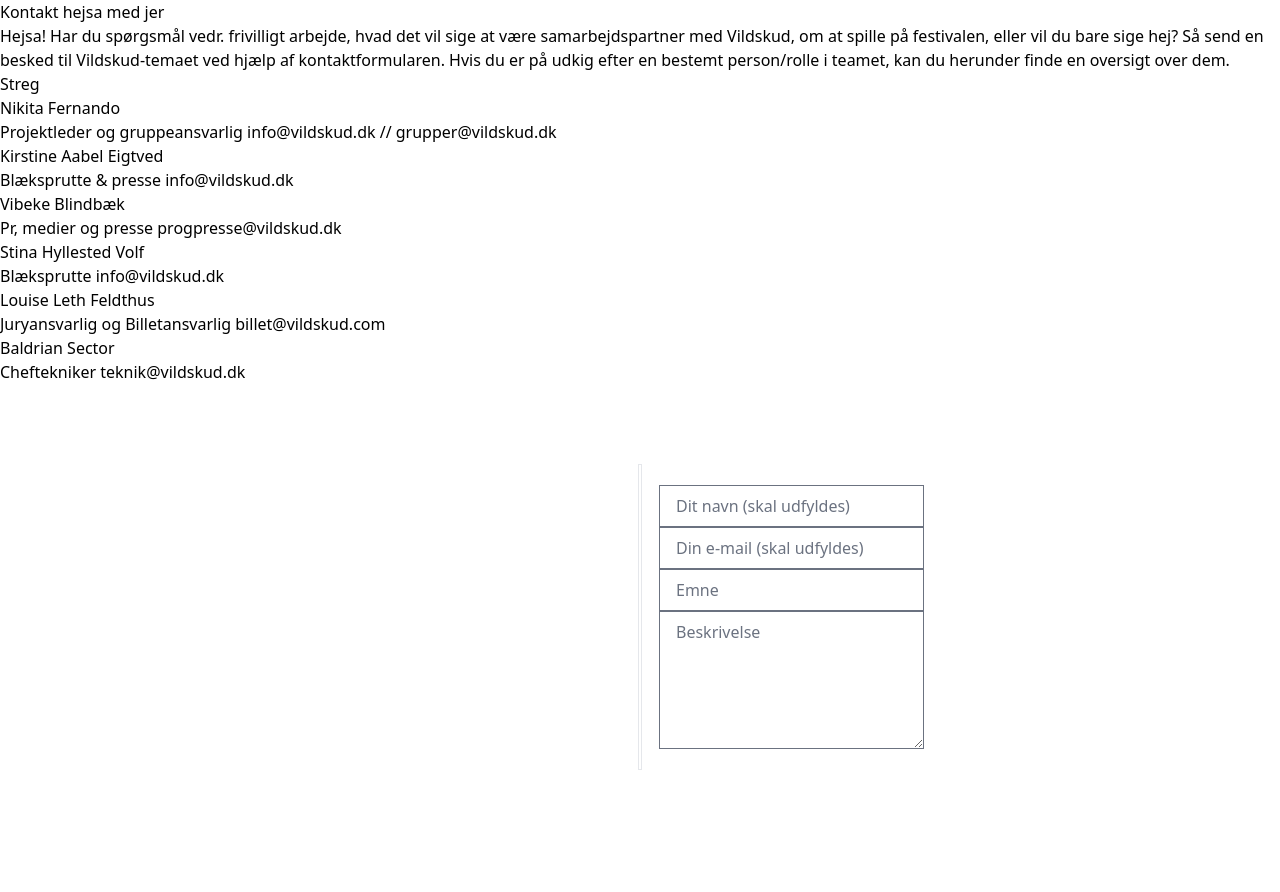
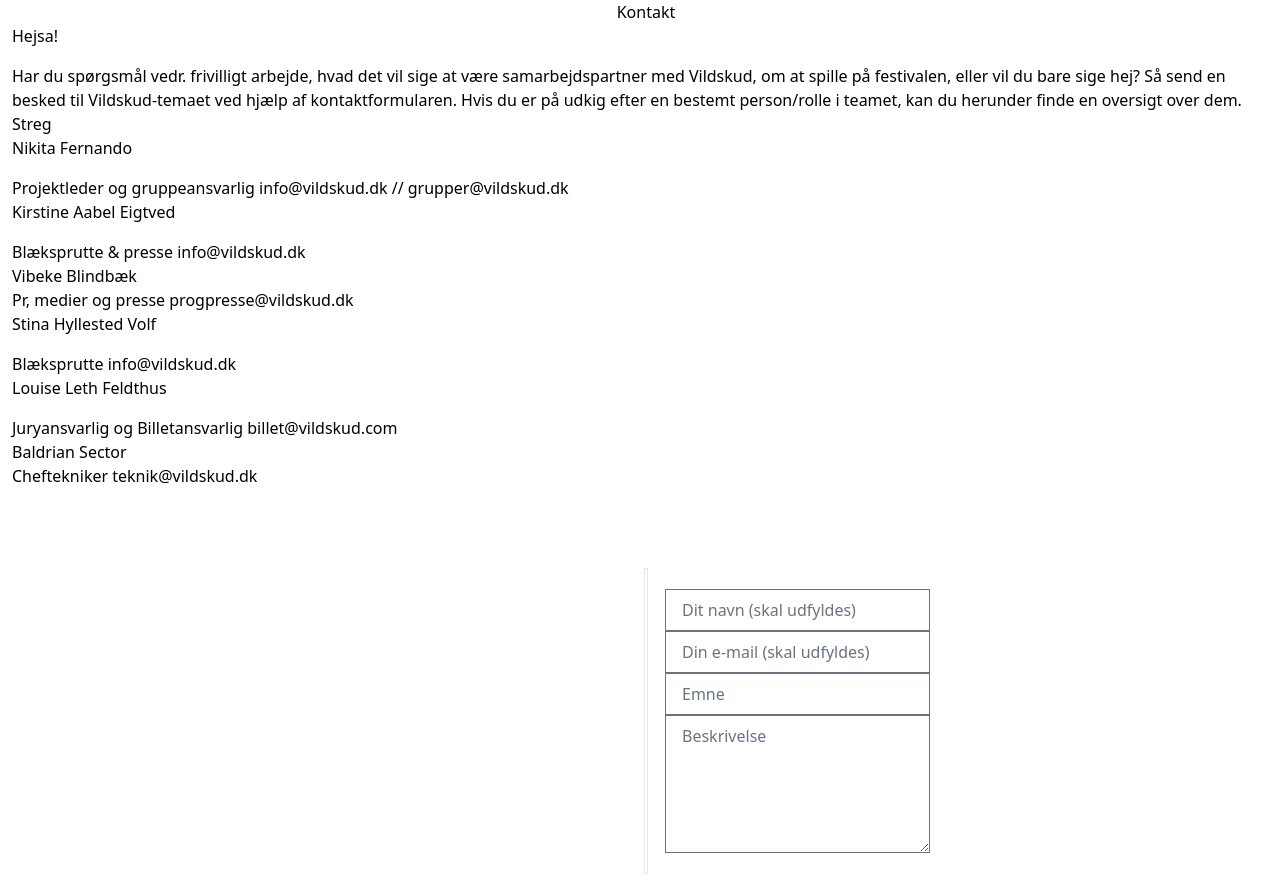
Before and after one commit to math21t7/vildskud_opgave, a website built with Vite: page src/kontakt.html in a window 1280 px wide. Before the commit the page ends 850 px from the top, so only its background shows below. Built offline with nearby package versions, Linux system fonts and the light colour scheme.

Commit message:
Copy paste kontakt siden

```diff
--- a/src/kontakt.html
+++ b/src/kontakt.html
@@ -12,45 +12,60 @@
     <script type="module" src="./main.js"></script>
 <body>
 
-  <div class="@media (min-width: 640px) { ... }">
+  <div class="@media (min-width: 640px) { ... } pl-3">
 
     <div class="">
-        <h2>Kontakt hejsa med jer </h2>
+      <p class="text-left md:text-center">
+        Kontakt
+        </p>
+
     </div>
 
-    <div class="">
-        Hejsa!
+    <div class="flex flex-col space-y-4 ">
+      <div>Hejsa!</div>
 
-        Har du spørgsmål vedr. frivilligt arbejde, hvad det vil sige at være samarbejdspartner med Vildskud, om at spille på festivalen, eller vil du bare sige hej?
+      <div>Har du spørgsmål vedr. frivilligt arbejde, hvad det vil sige at være samarbejdspartner med Vildskud, om at spille på festivalen, eller vil du bare sige hej?
 
        Så send en besked til Vildskud-temaet ved hjælp af kontaktformularen.
 
        Hvis du er på udkig efter en bestemt person/rolle i teamet, kan du herunder finde en oversigt over dem.
+      </div>
     </div>
 
     Streg
 
-    <div class="">
+    <div class="grid-cols-4	grid-template-columns: repeat(4, minmax(0, 1fr));">
 
-        <h4>Nikita Fernando</h4>
-        <p>Projektleder og gruppeansvarlig
-        info@vildskud.dk // grupper@vildskud.dk</p>
+      <div class="flex flex-col space-y-4 ">
+        <div><h4>Nikita Fernando</h4></div>
+        <div><p>Projektleder og gruppeansvarlig
+        info@vildskud.dk // grupper@vildskud.dk</p></div>
+        </div>
 
-        <h4>Kirstine Aabel Eigtved</h4>
-        <p>Blæksprutte & presse
-        info@vildskud.dk</p>
+        <div class="flex flex-col space-y-4 ">
+          <div><h4>Kirstine Aabel Eigtved</h4></div>
+          <div><p>Blæksprutte & presse info@vildskud.dk</p></div>
+         </div>
 
-        <h4>Vibeke Blindbæk</h4>
-        <p>Pr, medier og presse
-        progpresse@vildskud.dk</p>
+        <div class="flex flex-col space-y-4 ">
+          <div><h4>Vibeke Blindbæk</h4>
+          <p>Pr, medier og presse
+             progpresse@vildskud.dk</p>
+          </div>
+        </div>
 
-        <h4>Stina Hyllested Volf</h4>
-        <p>Blæksprutte
-        info@vildskud.dk</p>
 
-        <h4>Louise Leth Feldthus</h4>
-        <p>Juryansvarlig og Billetansvarlig
-        billet@vildskud.com</p>
+        <div class="flex flex-col space-y-4 ">
+          <div><h4>Stina Hyllested Volf</h4></div>
+          <div><p>Blæksprutte
+                  info@vildskud.dk</p></div>
+        </div>
+
+        <div class="flex flex-col space-y-4 ">
+          <div> <h4>Louise Leth Feldthus</h4></div>
+           <div><p>Juryansvarlig og Billetansvarlig
+        billet@vildskud.com</p></div>
+      </div>
 
         <h4>Baldrian Sector</h4>
         <p>Cheftekniker
@@ -71,6 +86,7 @@
                   <textarea cols="10" rows ="5" class="border border-gray-500 px-4 py-2 focus:outline-none focus:border-purple-500" placeholder="Beskrivelse" ></textarea>
 
           </div>
+        </form>
       </div>
     </div>
 
```
